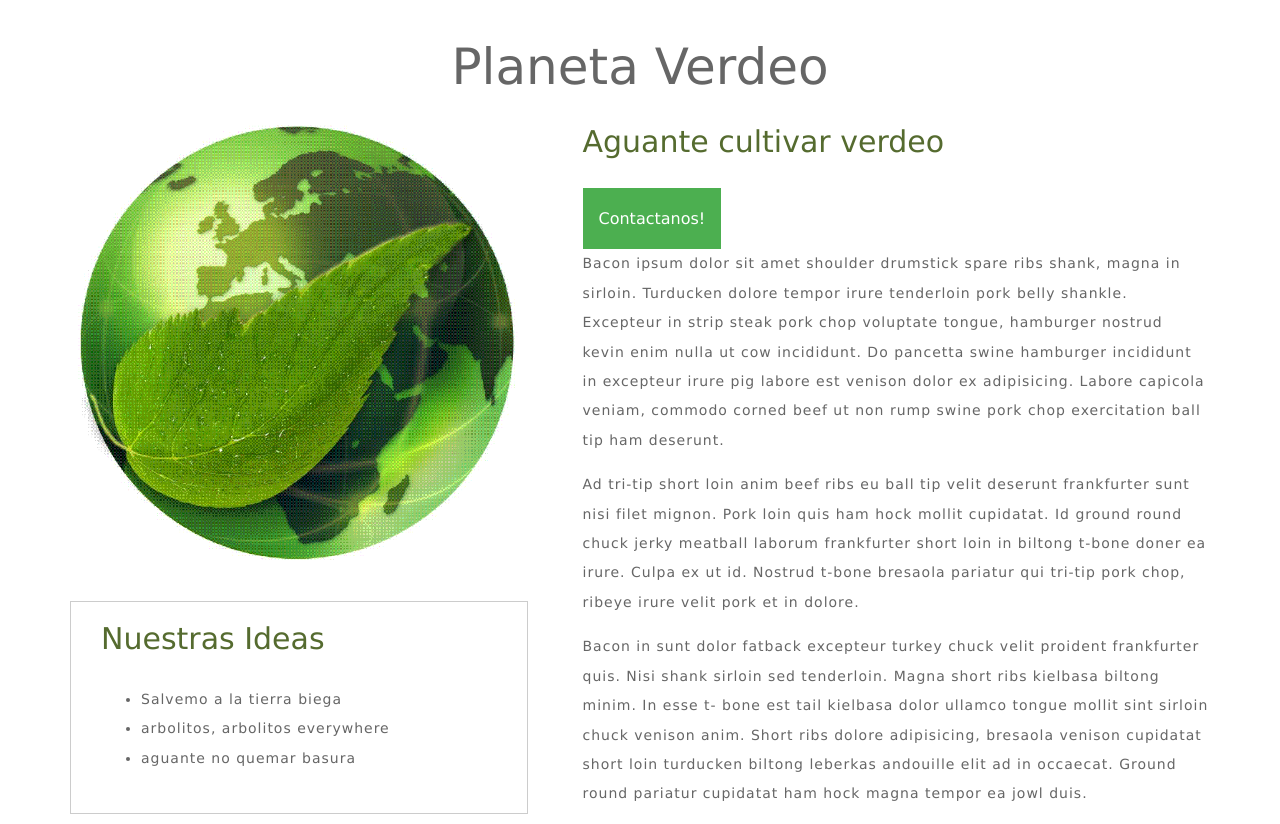
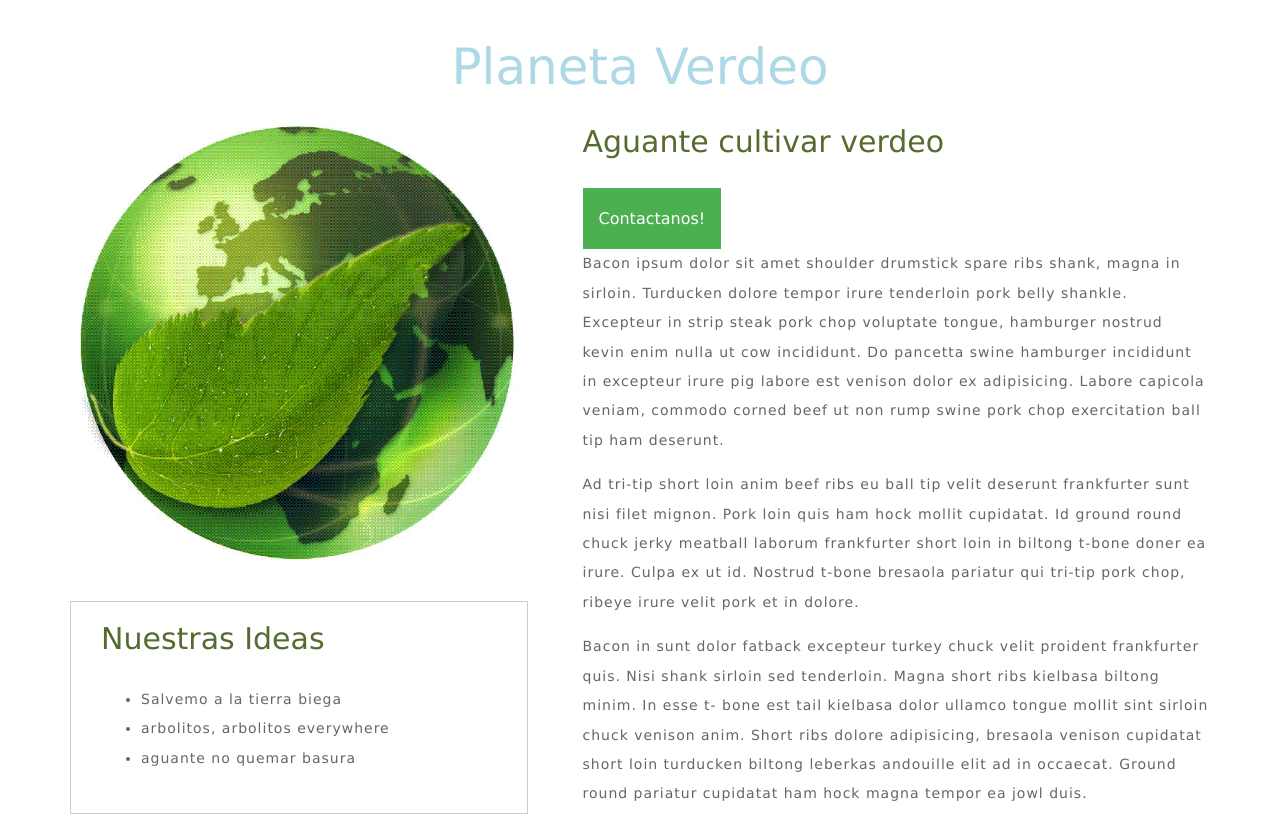
Before and after one commit to PabloAndresBeroiza/planeta-verde, a plain HTML site: page index.html in a window 1280 px wide. Drawn offline with Linux system fonts and the light colour scheme.

Commit message:
changed title colour

```diff
--- a/css/main.css
+++ b/css/main.css
@@ -65,7 +65,7 @@
 }
 
 .main-text {
-	color: #666;
+	color: #ADD8E6;
 }
 
 .title-text {
```
